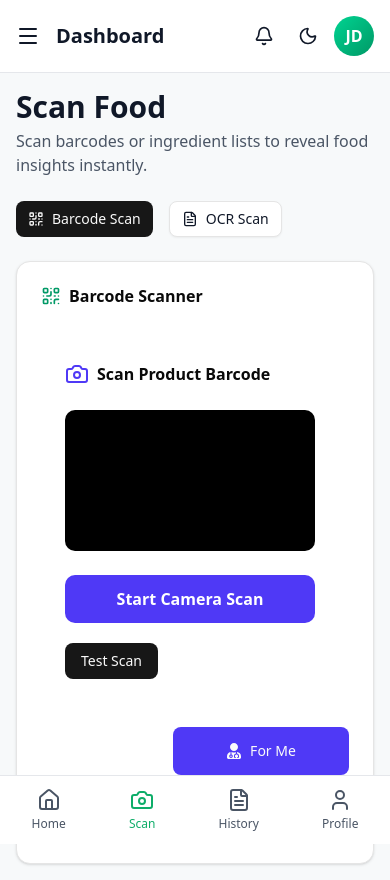
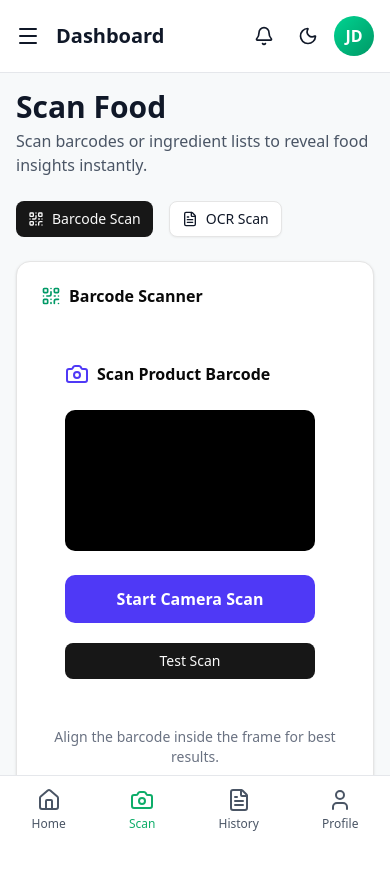
Before and after one commit to 1900690105/PratyakshaAI, a Next.js app: page /dashboard in a window 390 px wide. After the commit the page ends 844 px from the top, so only its background shows below. Built offline with nearby package versions, Linux system fonts and the light colour scheme; no server answers.

Commit message:
make small chaneges

```diff
--- a/src/app/dashboard/components/ScanFood.js
+++ b/src/app/dashboard/components/ScanFood.js
@@ -8,7 +8,11 @@ import { OCRUploader } from "@/app/components/OCRUploader";
 import BarcodeScanner from "@/app/components/BarcodeScanner";
 import ProductInfo from "./ProductInfo";
 import { FaUserMd } from "react-icons/fa";
-import { getProductByBarcode, saveProductToCache } from "@/lib/productCache";
+import {
+  getProductByBarcode,
+  saveProductToCache,
+  saveUserScan,
+} from "@/lib/productCache";
 import { ForMeAnalysisCard } from "./PersonalizeData";
 
 export function ScanFood() {
@@ -17,6 +21,8 @@ export function ScanFood() {
   const [data, setData] = useState(null);
   const [analysis, setAnalysis] = useState(null);
   const [analyzing, setAnalyzing] = useState(false);
+  const [show, setShow] = useState(false);
+  const uid = "a5KdQQZlqtbTa0FAkdduWJhG2SB3";
 
   const userProfile = {
     age: 28,
@@ -77,9 +83,13 @@ export function ScanFood() {
 
       if (cachedProduct?.raw_json) {
         const product = JSON.parse(cachedProduct.raw_json);
+
+        // ✅ Use cached product
         setData(product);
-      } else {
-        alert("no data availble in");
+        setShow(true);
+
+        // ✅ STOP here (important)
+        return;
       }
 
       /* -------------------------------
@@ -103,14 +113,16 @@ export function ScanFood() {
       const product = result.product;
 
       /* -------------------------------
-       3️⃣ SAVE TO FIRESTORE
+       3️⃣ SAVE TO FIRESTORE (productdetails)
     -------------------------------- */
+      await saveUserScan(uid, code);
       await saveProductToCache(code, product);
 
       /* -------------------------------
        4️⃣ UPDATE UI
     -------------------------------- */
       setData(product);
+      setShow(true);
     } catch (err) {
       console.error(err);
       alert("Something went wrong while fetching product");
@@ -125,6 +137,7 @@ export function ScanFood() {
   };
 
   return (
+    <>
       <div className="space-y-6">
         {/* Title */}
         <div>
@@ -156,6 +169,7 @@ export function ScanFood() {
         </div>
 
         {/* MAIN CONTENT */}
+
         <Card className="shadow border">
           <CardHeader>
             <CardTitle className="flex items-center gap-2">
@@ -172,19 +186,21 @@ export function ScanFood() {
               )}
             </CardTitle>
           </CardHeader>
-
+          <div className="md:flex md:justify-center">
             <CardContent className="space-y-6">
               {/* SCAN FRAME (Barcode Mode) */}
               {activeTab === "barcode" && (
                 <>
                   <div className="p-6">
-                <BarcodeScanner onDetected={handleDetected} />
+                    {!show && <BarcodeScanner onDetected={handleDetected} />}
+                    <div>
                       <Button
-                  className="mt-5"
-                  onClick={() => handleDetected("8906010502591")}
+                        className="mt-5 flex gap-3 flex-col sm:flex-row md:w-[400px] w-[250px]"
+                        onClick={() => handleDetected("6111242100992")}
                       >
                         Test Scan
                       </Button>
+                    </div>
                   </div>
                   {loading && (
                     <div className="flex items-center gap-2 text-sm text-gray-600">
@@ -195,6 +211,7 @@ export function ScanFood() {
                 </>
               )}
               <ProductInfo data={data} />
+              {show && (
                 <div className="flex justify-end">
                   <Button
                     onClick={handleForMe}
@@ -214,6 +231,7 @@ export function ScanFood() {
                     )}
                   </Button>
                 </div>
+              )}
 
               <ForMeAnalysisCard analysis={analysis} />
               {/* SCAN FRAME (OCR Mode) */}
@@ -227,13 +245,16 @@ export function ScanFood() {
                 </div>
               )}
               {/* Optional Info */}
+
               <div className="text-center text-gray-500 text-sm">
                 {activeTab === "barcode"
                   ? "Align the barcode inside the frame for best results."
                   : "Ensure ingredient text is clear and well-lit."}
               </div>
             </CardContent>
+          </div>
         </Card>
       </div>
+    </>
   );
 }
--- a/src/lib/productCache.js
+++ b/src/lib/productCache.js
@@ -1,5 +1,12 @@
 import { db } from "@/lib/firebase";
-import { doc, setDoc, serverTimestamp, getDoc } from "firebase/firestore";
+import {
+  doc,
+  setDoc,
+  serverTimestamp,
+  getDoc,
+  addDoc,
+  collection,
+} from "firebase/firestore";
 
 export async function getProductByBarcode(barcode) {
   const ref = doc(db, "productdetails", barcode);
@@ -30,3 +37,11 @@ export async function saveProductToCache(barcode, product) {
     source: "openfoodfacts",
   });
 }
+
+export async function saveUserScan(uid, barcode) {
+  await addDoc(collection(db, "user_scans"), {
+    uid,
+    barcode,
+    scannedAt: serverTimestamp(),
+  });
+}
```
Lines whose indentation alone changed are shown as unchanged.
